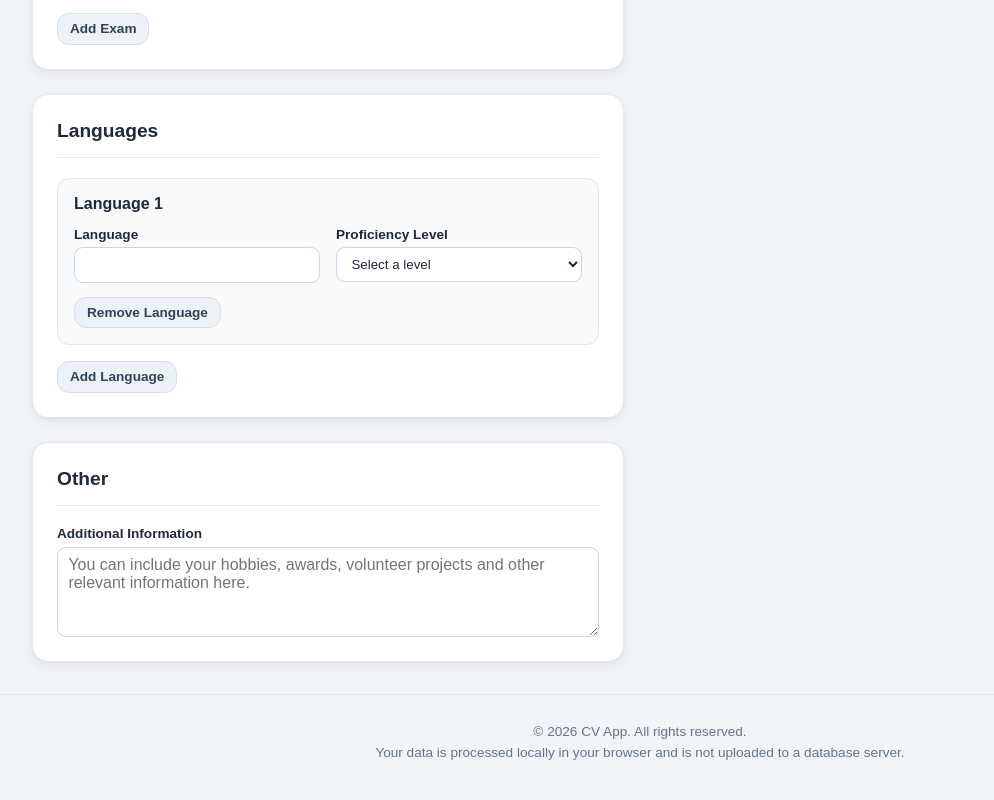
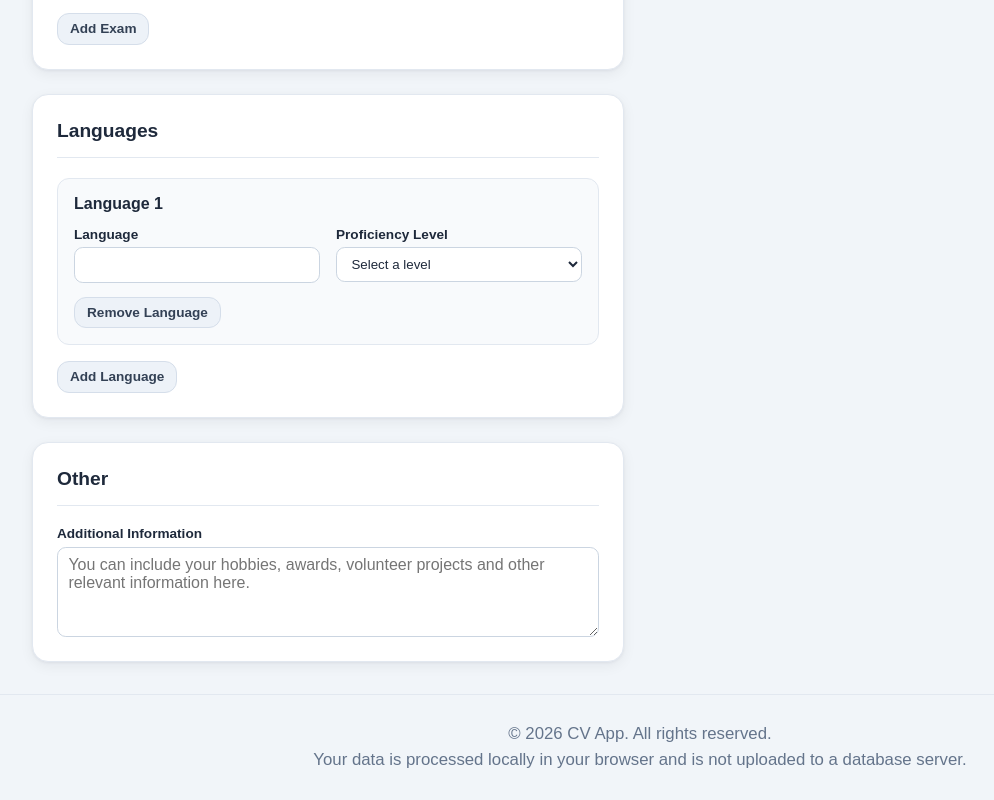
Before and after one commit to canberkg67/cv-app, a React (Vite) app: page / in a window 1280 px wide. Shown: the part 3569-4369 px from the top of the page, without its empty margins (0-994 px from the left). Built offline with nearby package versions, Linux system fonts and the light colour scheme.

Commit message:
feat: add custom favicon svg

```diff
--- a/index.html
+++ b/index.html
@@ -3,6 +3,7 @@
   <head>
     <meta charset="UTF-8" />
     <meta name="viewport" content="width=device-width, initial-scale=1.0" />
+    <link rel="icon" type="image/svg+xml" href="/file-sign.svg" />
     <title>Create Your CV</title>
   </head>
   <body>
--- a/src/App.css
+++ b/src/App.css
@@ -313,7 +313,7 @@
     padding: 1.5rem 2rem;
     text-align: center;
     color: #64748b;
-    font-size: 0.85rem;
+    font-size: 1.05rem;
     border-top: 1px solid #e2e8f0;
 }
 
```
Also changed, not shown: public/file-sign.svg (added).
